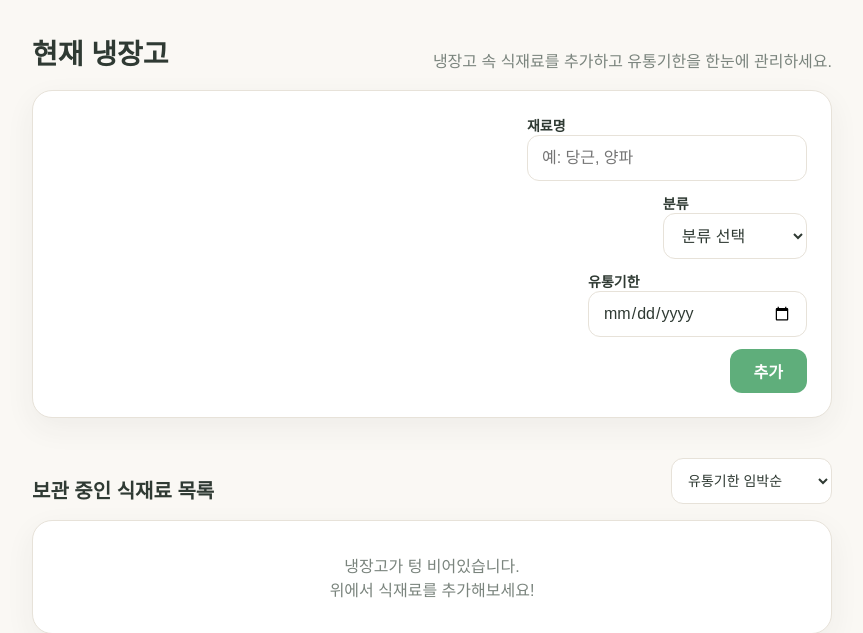
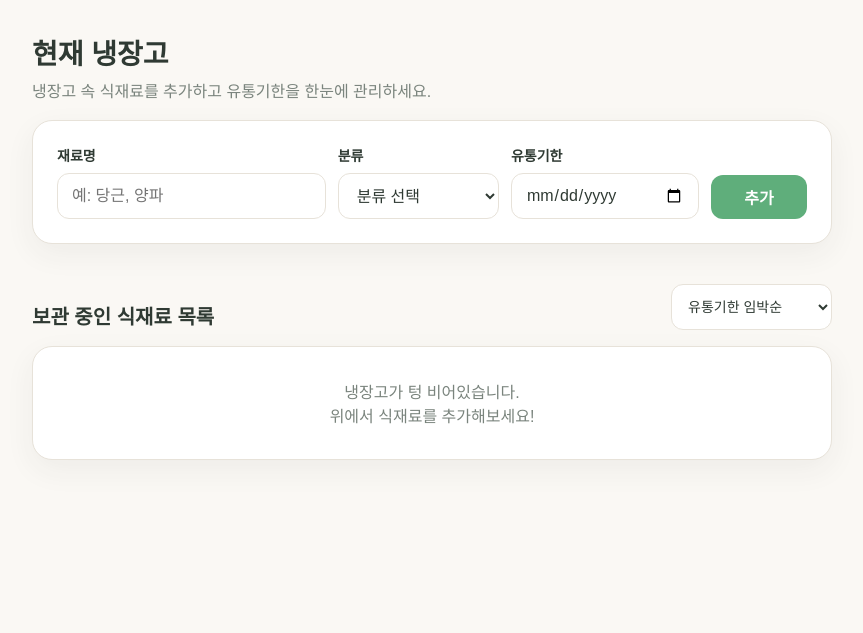
Before and after one commit to FoggyCaligo/project_week1, a Flask app: page /fridge in a window 1280 px wide. Shown: the part 77-710 px from the top of the page, without its empty margins (208-1071 px from the left). After the commit the page ends 537 px from the top, so only its background shows below. Run offline with Flask 3, Linux system fonts and the light colour scheme; the visitor is signed in with stand-in values (Sample User, id 1); data that the repository does not hold is empty; parts of the project's set-up code (start-up, migrations or seed data) failed here and were passed over.

Commit message:
style : 냉장고 디자인 수정

```diff
--- a/templates/fridge.html
+++ b/templates/fridge.html
@@ -5,19 +5,23 @@
 <section class="section">
     <div class="container" style="max-width: 800px; margin: 0 auto;">
 
-        <div class="sectionHeader">
-            <h1 class="sectionTitle">현재 냉장고</h1>
-            <p class="sectionDesc">냉장고 속 식재료를 추가하고 유통기한을 한눈에 관리하세요.</p>
+
+        <div class="sectionHeader fridgeHeader">
+            <div>
+                <h1 class="sectionTitle">현재 냉장고</h1>
+                <p class="sectionDesc">냉장고 속 식재료를 추가하고 유통기한을 한눈에 관리하세요.</p>
+            </div>
         </div>
+
 
         <div class="card" style="margin-bottom: 32px;">
             <div class="cardBody">
-                <form id="addForm" class="formGroup" style="display: flex; gap: 12px; margin-bottom: 0; align-items: flex-end; flex-wrap: wrap;">
-                    <div style="flex: 2; min-width: 150px;">
+                <form id="addForm" class="fridgeAddForm">
+                    <div class="formField">
                         <label class="formLabel" for="ingredient_name">재료명</label>
                         <input type="text" id="ingredient_name" class="input" placeholder="예: 당근, 양파" required>
                     </div>
-                    <div style="flex: 1; min-width: 120px;">
+                    <div class="formField">
                         <label class="formLabel" for="category">분류</label>
                         <select id="category" class="input" required>
                             <option value="">분류 선택</option>
@@ -30,12 +34,12 @@
                             <option value="기타">기타</option>
                         </select>
                     </div>
-                    <div style="flex: 1.5; min-width: 140px;">
+                    <div class="formField">
                         <label class="formLabel" for="expire_date">유통기한</label>
                         <input type="date" id="expire_date" class="input" required>
                     </div>
-                    <div style="flex: 0 0 auto;">
-                        <button type="submit" class="btn btnPrimary" style="height: 44px; padding: 0 24px;">추가</button>
+                    <div class="formField fridgeAddButtonWrap">
+                        <button type="submit" class="btn btnPrimary fridgeAddButton">추가</button>
                     </div>
                 </form>
             </div>
@@ -215,6 +219,43 @@
         50% { background-color: #e9ecef; }
         100% { background-color: #f1f3f5; }
     }
+
+    .fridgeAddForm {
+        display: grid;
+        grid-template-columns: 2fr 1.2fr 1.4fr auto;
+        gap: 12px;
+        align-items: end;
+    }
+
+    .formField {
+        display: flex;
+        flex-direction: column;
+        gap: 8px;
+    }
+
+    .fridgeAddButton {
+        min-width: 96px;
+    }
+
+    @media (max-width: 900px) {
+        .fridgeAddForm {
+            grid-template-columns: 1fr 1fr;
+        }
+
+        .fridgeAddButtonWrap {
+            grid-column: 1 / -1;
+        }
+
+        .fridgeAddButton {
+            width: 100%;
+        }
+    }
+
+    @media (max-width: 640px) {
+        .fridgeAddForm {
+            grid-template-columns: 1fr;
+        }
+    }
 </style>
 
     <script>
@@ -279,11 +320,11 @@
                     // 뱃지 인라인 스타일 적용
                     let badgeStyle = '';
                     if (badgeClass === 'badge-success') {
-                        badgeStyle = 'background-color: #2ecc71; color: white;';
+                        badgeStyle = 'background-color: #5FAE7B; color: white;';
                     } else if (badgeClass === 'badge-warning') {
-                        badgeStyle = 'background-color: #f1c40f; color: #2c3e50;';
+                        badgeStyle = 'background-color: #F4A261; color: #2c3e50;';
                     } else {
-                        badgeStyle = 'background-color: #e74c3c; color: white;';
+                        badgeStyle = 'background-color: #E76F51; color: white;';
                     }
 
                     // 아이콘 클래스 결정
@@ -294,6 +335,7 @@
                     else if (item.category === '유제품') iconClass = 'fa-solid fa-cheese';
                     else if (item.category === '가공식품') iconClass = 'fa-solid fa-box-open';
                     else if (item.category === '기타') iconClass = 'fa-solid fa-utensils';
+
 
                     li.innerHTML = `
                         <div style="flex: 1; display: flex; align-items: center; gap: 16px; cursor: pointer;" onclick="openModal(${item.id})">
@@ -312,7 +354,7 @@
                                 </div>
                             </div>
                         </div>
-                        <button class="btn btnGhost" style="color: #e74c3c; padding: 8px; border-radius: 50%; width: 36px; height: 36px; display: flex; align-items: center; justify-content: center;" onclick="deleteItem(${item.id})" title="삭제">
+                        <button class="btn btnGhost" style="color: #E76F51; border: 1px solid gray border-radius: 20; width:36px; height: 36px; display: flex; align-items: center; justify-content: center;" onclick="deleteItem(${item.id})" title="삭제">
                             <i class="fa-solid fa-trash-can"></i>
                         </button>
                     `;
```
